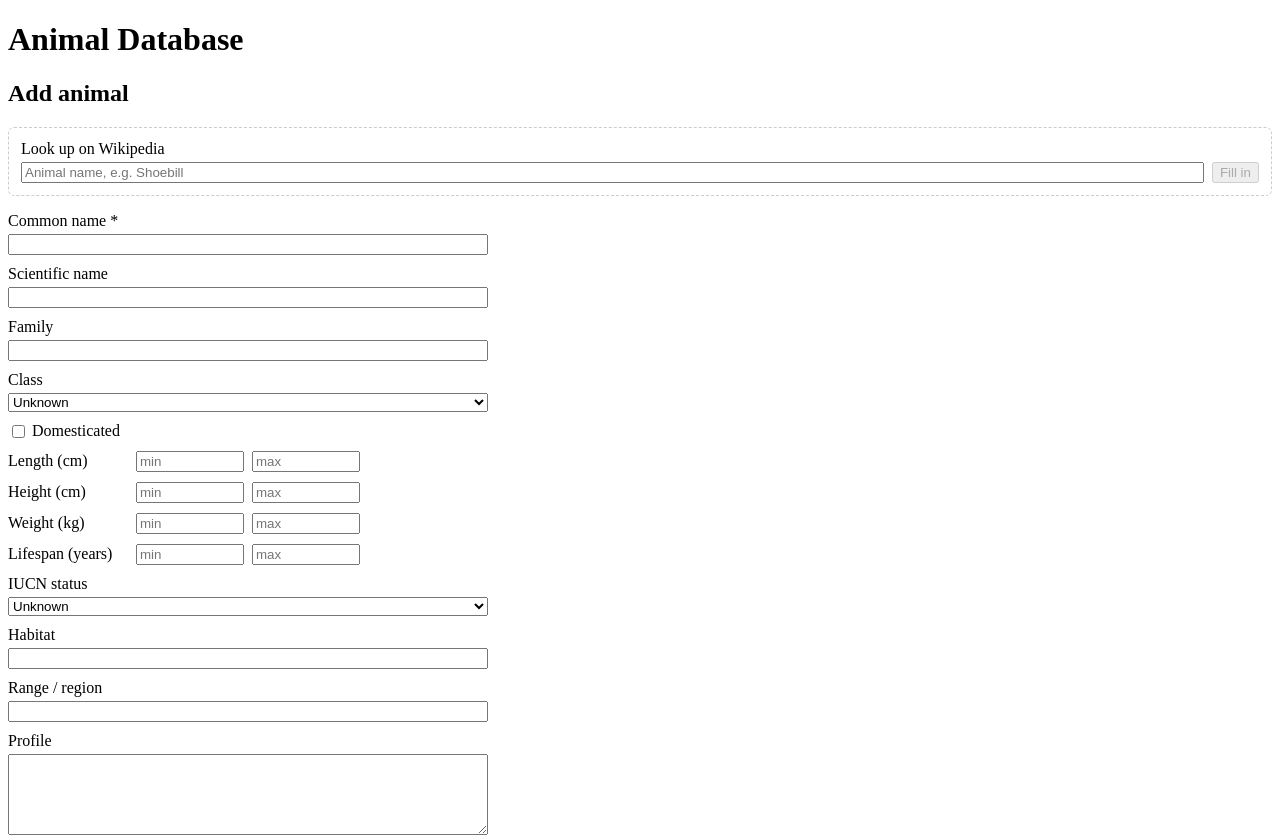
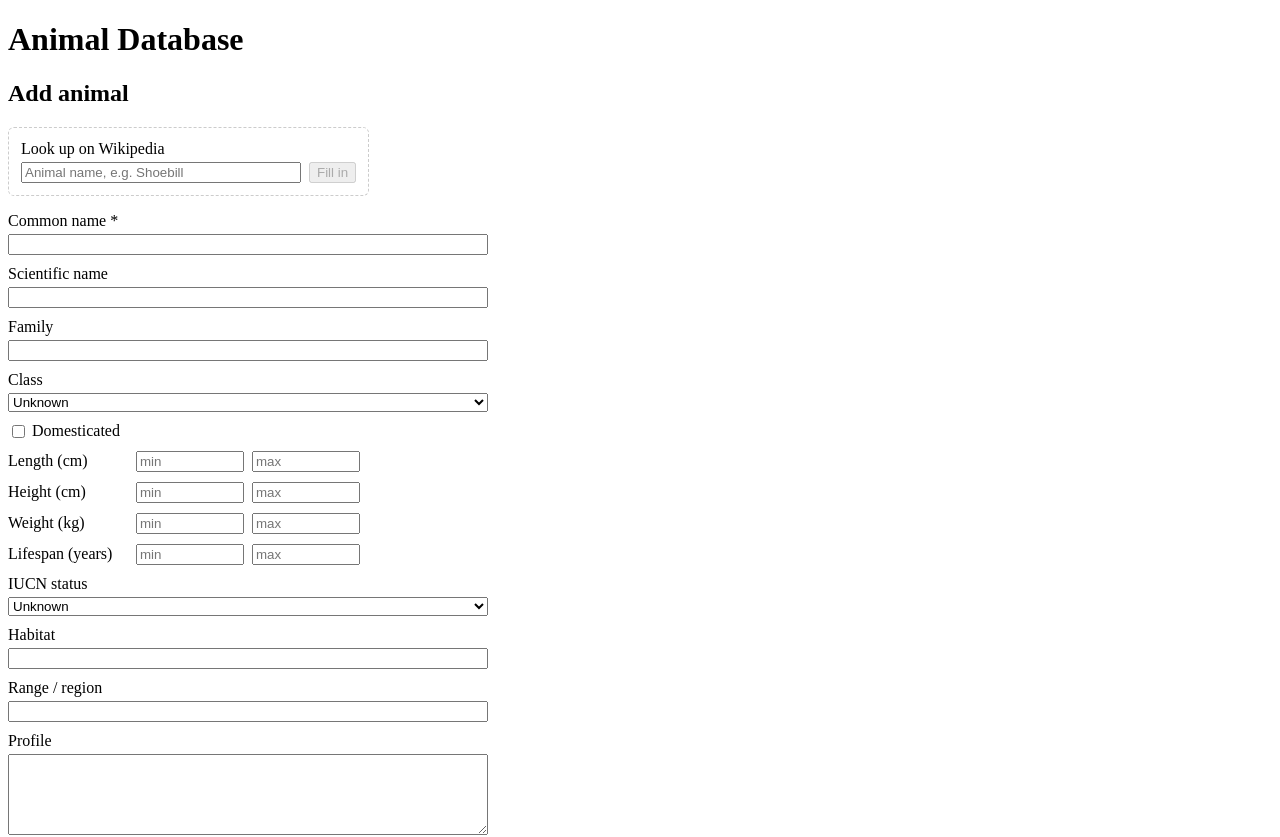
Before and after one commit to Hypnos20011/AnimalDatabase_UI, an Angular app: page /animals/new in a window 1280 px wide. Shown: the top 837 px of the page. Built offline with nearby package versions, Linux system fonts and the light colour scheme.

Commit message:
Shorten Wikipedia lookup box

```diff
--- a/src/app/animal-form/animal-form.css
+++ b/src/app/animal-form/animal-form.css
@@ -64,7 +64,7 @@ label.checkbox {
 }
 
 .wiki-import {
-  display: flex;
+  display: inline-flex;
   flex-wrap: wrap;
   align-items: flex-end;
   gap: 8px;
@@ -75,11 +75,16 @@ label.checkbox {
 }
 
 .wiki-import label {
-  flex: 1;
-  min-width: 240px;
+  width: 280px;
+  flex: none;
 }
 
 .wiki-import p {
   flex-basis: 100%;
   margin: 0;
 }
+
+.wiki-import input {
+  width: 100%;
+  box-sizing: border-box;
+}
```
